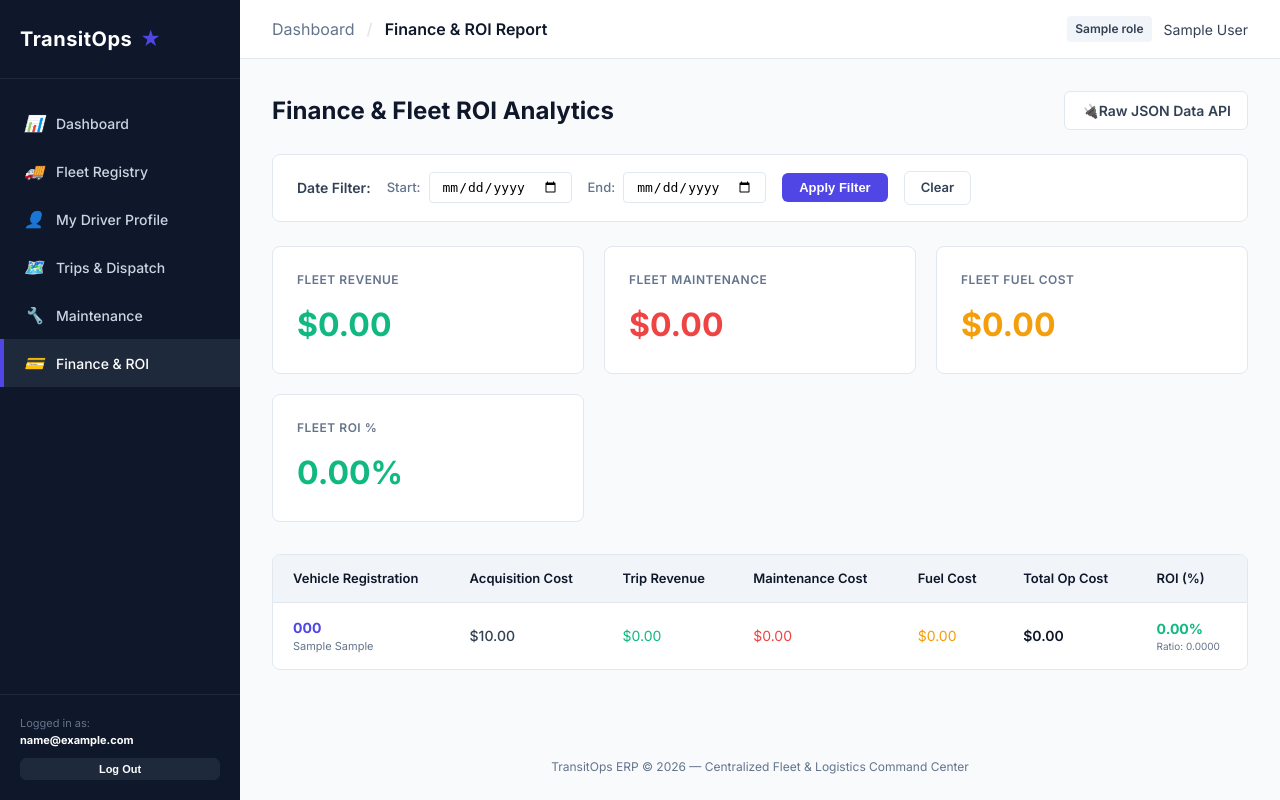
After one commit to Shrujal00/transit-ops-odoo, a Django app: page /finance/ in a window 1280 px wide. The commit adds this page. Run offline with Django 5.2, Linux system fonts and the light colour scheme; a user stored in the database is signed in; tables that the repository leaves empty hold one stand-in row (values such as "Sample post"); data that the repository does not hold is empty.

Commit message:
Integrate Finance & ROI reporting page templates, KPI layouts, and sidebar routes.

```diff
--- /dev/null
+++ b/core/templates/core/finance_report.html
@@ -0,0 +1,112 @@
+{% extends 'base.html' %}
+
+{% block title %}Finance & ROI Report | TransitOps ERP{% endblock %}
+
+{% block breadcrumbs %}
+<a href="{% url 'dashboard' %}">Dashboard</a>
+<span class="separator">/</span>
+<span>Finance & ROI Report</span>
+{% endblock %}
+
+{% block content %}
+<div class="page-header">
+    <h1>Finance & Fleet ROI Analytics</h1>
+    <div>
+        <a href="{% url 'finance_api_data' %}?start_date={{ start_date }}&end_date={{ end_date }}" target="_blank" class="btn btn-secondary">
+            <i>🔌</i> Raw JSON Data API
+        </a>
+    </div>
+</div>
+
+<!-- Date Filter Form -->
+<div class="filters-bar" style="justify-content: flex-start; gap: 24px;">
+    <form method="get" action="" style="display: flex; align-items: center; gap: 16px; width: 100%;">
+        <span style="font-weight: 600; color: var(--text-color);">Date Filter:</span>
+
+        <div style="display: flex; align-items: center; gap: 8px;">
+            <label for="start_date" style="font-weight: 500; font-size: 13px; color: var(--text-muted);">Start:</label>
+            <input type="date" name="start_date" id="start_date" value="{{ start_date }}"
+                   style="padding: 6px 12px; border: 1px solid var(--border-color); border-radius: 4px; outline: none; font-size: 13px;">
+        </div>
+
+        <div style="display: flex; align-items: center; gap: 8px;">
+            <label for="end_date" style="font-weight: 500; font-size: 13px; color: var(--text-muted);">End:</label>
+            <input type="date" name="end_date" id="end_date" value="{{ end_date }}"
+                   style="padding: 6px 12px; border: 1px solid var(--border-color); border-radius: 4px; outline: none; font-size: 13px;">
+        </div>
+
+        <button type="submit" class="btn btn-primary" style="padding: 6px 16px; font-size: 13px;">Apply Filter</button>
+        <a href="?" class="btn btn-secondary" style="padding: 6px 16px; font-size: 13px;">Clear</a>
+    </form>
+</div>
+
+<!-- Fleet KPI Analytics Cards -->
+<div class="dashboard-grid">
+    <div class="kpi-card">
+        <div class="card-title">Fleet Revenue</div>
+        <div class="card-value" style="color: var(--success-color);">${{ fleet_revenue|floatformat:2 }}</div>
+    </div>
+    <div class="kpi-card">
+        <div class="card-title">Fleet Maintenance</div>
+        <div class="card-value" style="color: var(--danger-color);">${{ fleet_maintenance|floatformat:2 }}</div>
+    </div>
+    <div class="kpi-card">
+        <div class="card-title">Fleet Fuel Cost</div>
+        <div class="card-value" style="color: var(--warning-color);">${{ fleet_fuel|floatformat:2 }}</div>
+    </div>
+    <div class="kpi-card">
+        <div class="card-title">Fleet ROI %</div>
+        <div class="card-value" style="color: {% if fleet_roi >= 0 %}var(--success-color){% else %}var(--danger-color){% endif %};">
+            {{ fleet_roi_percentage|floatformat:2 }}%
+        </div>
+    </div>
+</div>
+
+<!-- Vehicle Analysis Table -->
+<div class="card-table">
+    <div class="table-responsive">
+        <table>
+            <thead>
+                <tr>
+                    <th>Vehicle Registration</th>
+                    <th>Acquisition Cost</th>
+                    <th>Trip Revenue</th>
+                    <th>Maintenance Cost</th>
+                    <th>Fuel Cost</th>
+                    <th>Total Op Cost</th>
+                    <th>ROI (%)</th>
+                </tr>
+            </thead>
+            <tbody>
+                {% for item in vehicles %}
+                    <tr>
+                        <td>
+                            <a href="{% url 'vehicle_detail' item.vehicle.pk %}" style="font-weight: 700; text-decoration: none; color: var(--accent-color);">
+                                {{ item.vehicle.registration_number }}
+                            </a>
+                            <span style="display: block; font-size: 11px; color: var(--text-muted);">{{ item.vehicle.make }} {{ item.vehicle.model }}</span>
+                        </td>
+                        <td style="font-weight: 500;">${{ item.vehicle.acquisition_cost|floatformat:2 }}</td>
+                        <td style="color: var(--success-color);">${{ item.revenue|floatformat:2 }}</td>
+                        <td style="color: var(--danger-color);">${{ item.maintenance|floatformat:2 }}</td>
+                        <td style="color: var(--warning-color);">${{ item.fuel|floatformat:2 }}</td>
+                        <td style="font-weight: 600; color: var(--primary-color);">${{ item.op_cost|floatformat:2 }}</td>
+                        <td>
+                            <span style="font-weight: 700; color: {% if item.roi >= 0 %}var(--success-color){% else %}var(--danger-color){% endif %};">
+                                {{ item.roi_percentage|floatformat:2 }}%
+                            </span>
+                            <span style="display: block; font-size: 10px; color: var(--text-muted);">Ratio: {{ item.roi|floatformat:4 }}</span>
+                        </td>
+                    </tr>
+                {% empty %}
+                    <tr>
+                        <td colspan="7" style="text-align: center; padding: 30px; color: var(--text-muted);">
+                            No vehicles recorded in system.
+                        </td>
+                    </tr>
+                {% endfor %}
+            </tbody>
+        </table>
+    </div>
+</div>
+{% endblock %}
--- a/templates/base.html
+++ b/templates/base.html
@@ -57,11 +57,13 @@
                         </a>
                     </li>
                 {% endif %}
-                <li>
-                    <a href="#" style="opacity: 0.5; cursor: not-allowed;" onclick="event.preventDefault();">
-                        <i>💳</i> Finance & ROI
-                    </a>
-                </li>
+                {% if request.user.is_superuser or perms.core.view_expense %}
+                    <li class="{% if 'finance' in request.resolver_match.url_name %}active{% endif %}">
+                        <a href="{% url 'finance_report' %}">
+                            <i>💳</i> Finance & ROI
+                        </a>
+                    </li>
+                {% endif %}
             </ul>
         </nav>
         <div style="padding: 20px; font-size: 11px; color: var(--text-muted); border-top: 1px solid var(--primary-light);">
```
